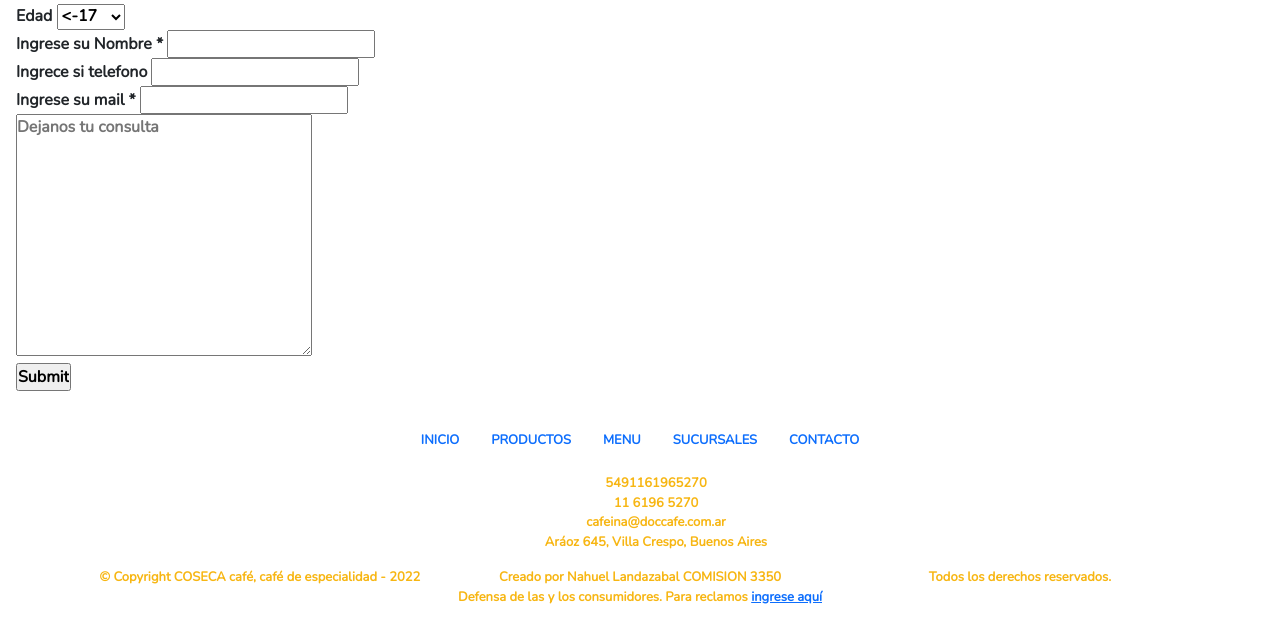
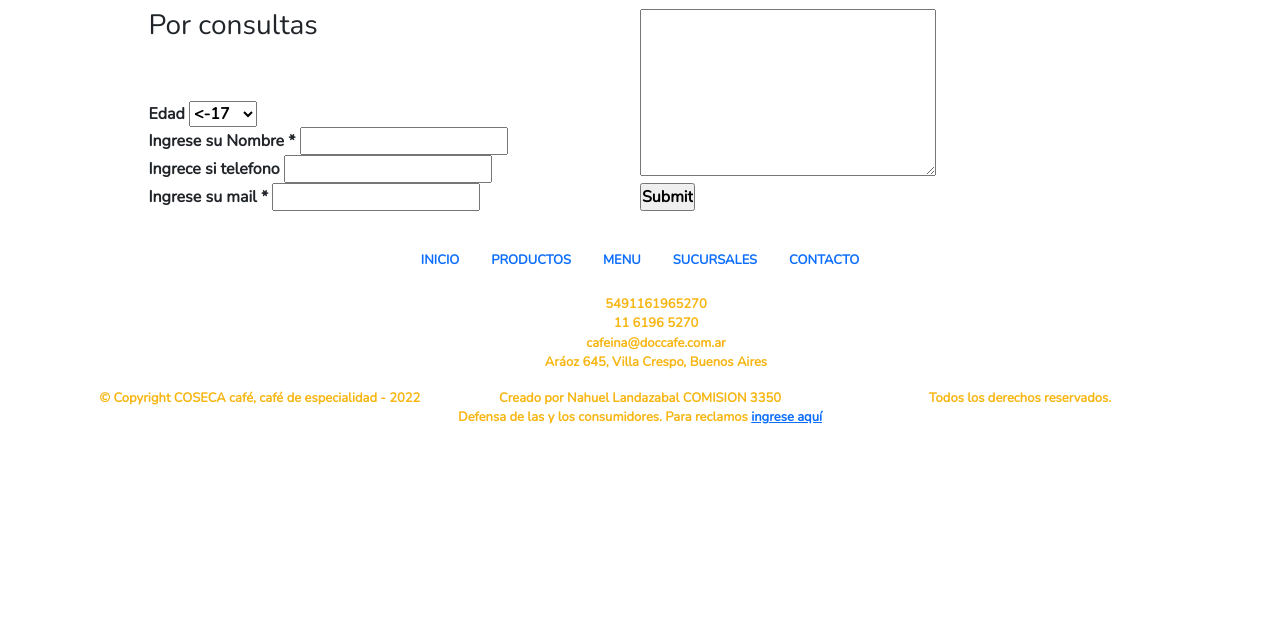
Before and after one commit to LandaNahuel/proyecto_final_3350, a plain HTML site: page paginas/contacto.html in a window 1280 px wide. Shown: the part 232-871 px from the top of the page. After the commit the page ends 800 px from the top, so only its background shows below. Drawn offline with nearby package versions, Linux system fonts and the light colour scheme.

Commit message:
correccion contactanos

```diff
--- a/css/estilos.css
+++ b/css/estilos.css
@@ -64,3 +64,34 @@
        justify-content: center;
        flex-direction: column;
 }
+.containerForm {  display: grid;
+   grid-template-columns: 1fr 1fr;
+   grid-template-rows: 1fr 1fr 1fr;
+   gap: 4px 0px;
+   grid-auto-flow: row;
+   grid-template-areas:
+     "contactanos contactanos"
+     "cosas mensaje"
+     "cosas mensaje";
+
+ }
+
+ .contactanos { grid-area: contactanos;
+   display: flex;
+   justify-content: center;
+
+}
+
+ .cosas { grid-area: cosas;
+   display: inline-grid;
+   justify-content: center;
+   align-content: space-between;
+
+}
+
+ .mensaje { grid-area: mensaje;
+   display: flex;
+   flex-direction: column;
+   justify-content: end;
+
+}
--- a/paginas/contacto.html
+++ b/paginas/contacto.html
@@ -35,9 +35,45 @@
             </li>
         </ul>
      </header>
-     <section class="secContact">
-        <h1>CONTACTANOS</h1>
-        <h3>Por consultas</h3>
+        <div class="containerForm">
+            <div class="contactanos"><h1>CONTACTANOS</h1></div>
+            <div class="cosas">
+                <h3>Por consultas</h3>
+                <form action="">
+                    <div>
+                        <label for="text">Edad</label>
+                        <select >
+                            <option value="1"><-17</option>
+                            <option value="2">18-29</option>
+                            <option value="3">30-59</option>
+                            <option value="4">60-></option>
+                        </select>
+                    </div>
+                    <div>
+                        <label for="text">Ingrese su Nombre *</label>
+                        <input type="text" required>
+                    </div>
+                    <div>
+                        <label for="text">Ingrece si telefono</label>
+                        <input type="text" >
+                    </div>
+                    <div>
+                        <label for="text">Ingrese su mail *</label>
+                        <input type="email" required>
+                    </div>
+                </form>
+            </div>
+            <div class="mensaje">
+                <div>
+                    <textarea name="" id="" cols="30" rows="10" placeholder="Dejanos tu consulta" style="height: 167px;" > </textarea>
+                </div>
+                <div>
+                    <input type="submit">
+                </div>
+            </div>
+          </div>
+
+        <!--<h3>Por consultas</h3>
         <form action="">
             <div>
                 <label for="text">Edad</label>
@@ -66,10 +102,7 @@
             <div>
                 <input type="submit">
             </div>
-        </form>
-
-
-    </section>
+        </form>-->
     <footer>
         <div class="col text-center w-auto p-3">
             <ul class="nav justify-content-center w-auto p-3">
```
